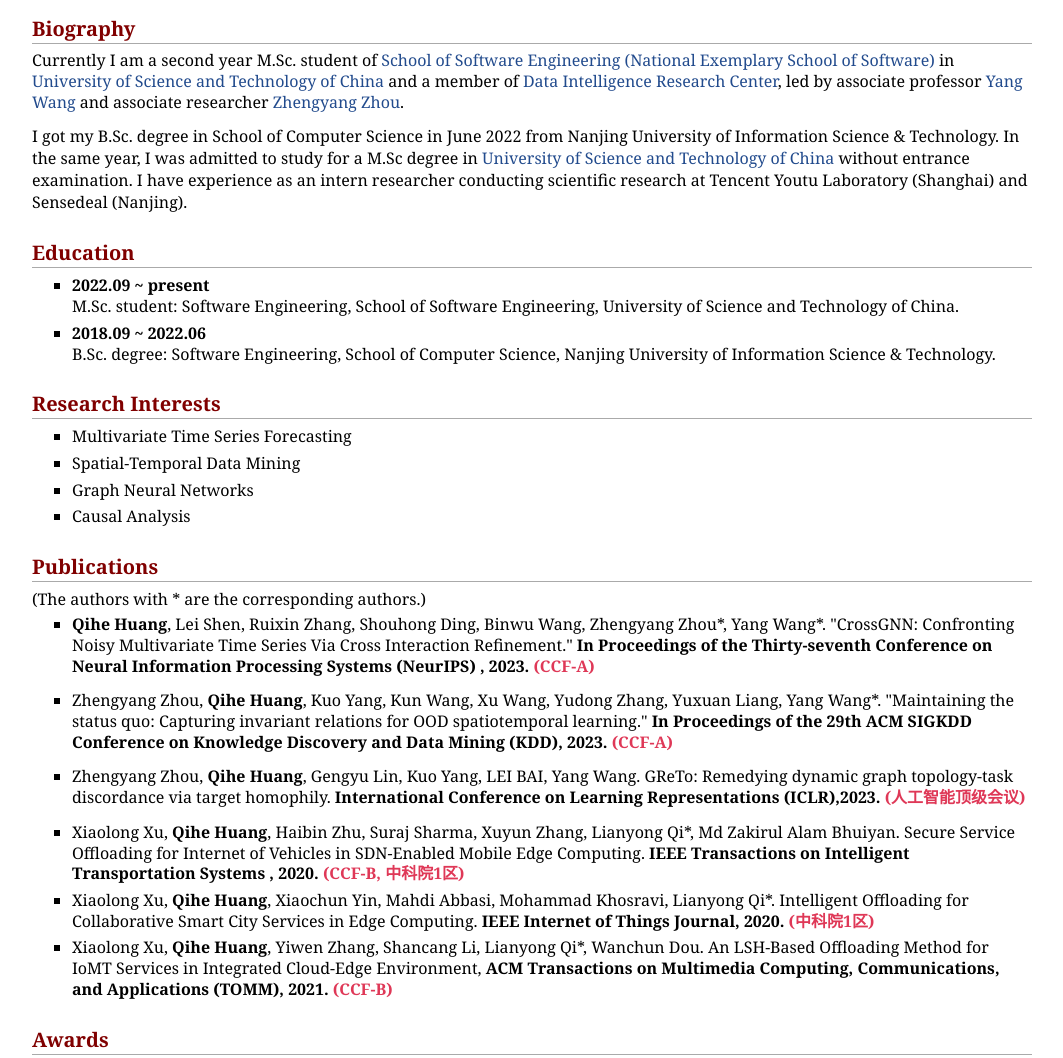
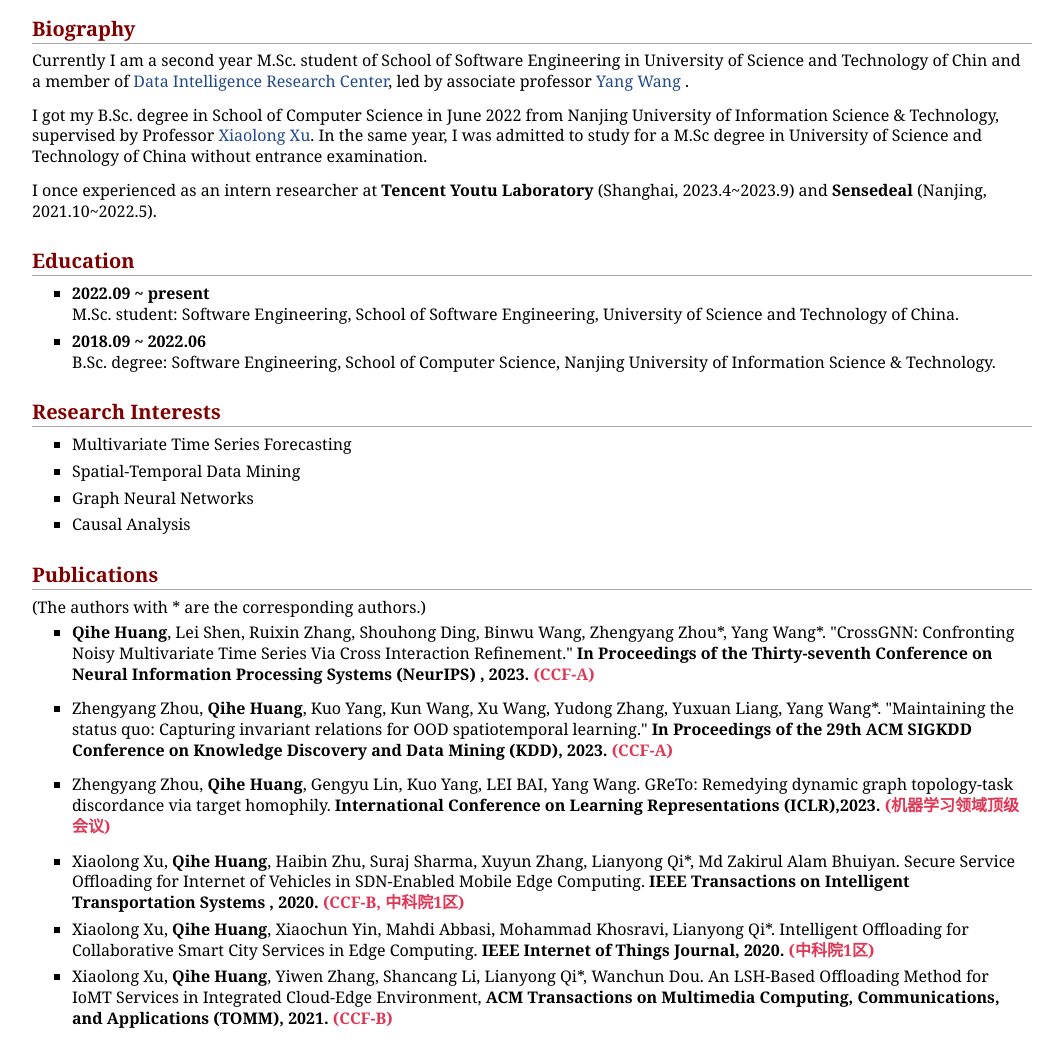
Before and after one commit to h505023992/qhuang, a plain HTML site: page index.html in a window 1280 px wide. Shown: the part 360-1418 px from the top of the page, without its empty margins (108-1171 px from the left). Drawn offline with Linux system fonts and the light colour scheme.

Commit message:
Add files via upload

```diff
--- a/index.html
+++ b/index.html
@@ -20,7 +20,7 @@ M.Sc. Student, <a href="http://di.ustc.edu.cn/" target="_blank">Data Intelligenc
 <a href="https://sse.ustc.edu.cn/" target="_blank">School of Software Engineering</a> <br>
 <a href="https://sz.ustc.edu.cn/" target="_blank">Suzhou Institute for Advanced Research</a> <br>
 <a href="https://ustc.edu.cn/" target="_blank">University of Science and Technology of China</a> <br><br>
-<b>Supervisor</b>: Associate Professor <a href="http://staff.ustc.edu.cn/~angyan/" target="_blank"> Yang Wang</a> / Associate Researcher <a href="http://home.ustc.edu.cn/~zzy0929/Home/" target="_blank"> Zhengyang Zhou</a> <br>
+<b>Supervisor</b>: Associate Professor <a href="http://staff.ustc.edu.cn/~angyan/" target="_blank"> Yang Wang</a> & Associate Researcher <a href="http://home.ustc.edu.cn/~zzy0929/Home/" target="_blank"> Zhengyang Zhou</a> <br>
 </p>
 </td>
 
@@ -29,9 +29,13 @@ M.Sc. Student, <a href="http://di.ustc.edu.cn/" target="_blank">Data Intelligenc
 
 
 <h2>Biography</h2>
-<p>Currently I am a second year M.Sc. student of <a href="https://sse.ustc.edu.cn/" target="_blank">School of Software Engineering (National Exemplary School of Software)</a> in <a href="https://ustc.edu.cn/" target="_blank">University of Science and Technology of China</a> and a member of <a href="http://di.ustc.edu.cn/" target="_blank">Data Intelligence Research Center</a>, led by associate professor <a href="http://staff.ustc.edu.cn/~angyan/" target="_blank"> Yang Wang </a> and associate researcher <a href="http://home.ustc.edu.cn/~zzy0929/Home/" target="_blank"> Zhengyang Zhou</a>. </p>
-I got my B.Sc. degree in School of Computer Science in June 2022 from Nanjing University of Information Science &amp; Technology. In the same year, I was admitted to study for a M.Sc degree in <a href="http://www.ustc.edu.cn/" target="_blank">University of Science and Technology of China</a> without entrance examination. I have experience as an intern researcher conducting scientific research at Tencent Youtu Laboratory (Shanghai) and Sensedeal (Nanjing).
+<p>Currently I am a second year M.Sc. student of School of Software Engineering in University of Science and Technology of Chin and a member of <a href="http://di.ustc.edu.cn/" target="_blank">Data Intelligence Research Center</a>, led by associate professor <a href="http://staff.ustc.edu.cn/~angyan/" target="_blank"> Yang Wang </a>. </p>
+<p>
+I got my B.Sc. degree in School of Computer Science in June 2022 from Nanjing University of Information Science &amp  Technology, supervised by Professor <a href="https://faculty.nuist.edu.cn/xuxiaolong/zh_CN/index.htm" target="_blank">Xiaolong Xu</a>. In the same year, I was admitted to study for a M.Sc degree in University of Science and Technology of China without entrance examination. </p>
 
+<p>
+I once experienced as an intern researcher at <b>Tencent Youtu Laboratory</b> (Shanghai, 2023.4~2023.9) and <b>Sensedeal </b>(Nanjing, 2021.10~2022.5).
+</p>
 <h2>Education</h2>
 <ul>
     <li><p><b>2022.09 ~ present</b><br>M.Sc. student: Software Engineering, School of Software Engineering, University of Science and Technology of China.</p></li>
@@ -54,7 +58,7 @@ I got my B.Sc. degree in School of Computer Science in June 2022 from Nanjing Un
   <li><p> <b>Qihe Huang</b>, Lei Shen, Ruixin Zhang, Shouhong Ding, Binwu Wang, Zhengyang Zhou*, Yang Wang*. "CrossGNN: Confronting Noisy Multivariate Time Series Via Cross Interaction Refinement." <b>In Proceedings of the Thirty-seventh Conference on Neural Information Processing Systems (NeurIPS) , 2023. <span style="color:#df3857;">(CCF-A)</span> </b></li></p>
 
 <li><p> Zhengyang Zhou, <b>Qihe Huang</b>, Kuo Yang, Kun Wang, Xu Wang, Yudong Zhang, Yuxuan Liang, Yang Wang*. "Maintaining the status quo: Capturing invariant relations for OOD spatiotemporal learning." <b>In Proceedings of the 29th ACM SIGKDD Conference on Knowledge Discovery and Data Mining (KDD), 2023. <span style="color:#df3857;">(CCF-A)</span> </b> </li></p>
-<li><p> Zhengyang Zhou, <b>Qihe Huang</b>, Gengyu Lin, Kuo Yang, LEI BAI, Yang Wang. GReTo: Remedying dynamic graph topology-task discordance via target homophily. <b>International Conference on Learning Representations (ICLR),2023. <span style="color:#df3857;">(人工智能顶级会议)</span></b>  </li></p>
+<li><p> Zhengyang Zhou, <b>Qihe Huang</b>, Gengyu Lin, Kuo Yang, LEI BAI, Yang Wang. GReTo: Remedying dynamic graph topology-task discordance via target homophily. <b>International Conference on Learning Representations (ICLR),2023. <span style="color:#df3857;">(机器学习领域顶级会议)</span></b>  </li></p>
 <li><p> Xiaolong Xu, <b>Qihe Huang</b>, Haibin Zhu, Suraj Sharma, Xuyun Zhang, Lianyong Qi*, Md Zakirul Alam Bhuiyan. Secure Service Offloading for Internet of Vehicles in SDN-Enabled Mobile Edge Computing. <b>IEEE Transactions on Intelligent Transportation Systems , 2020. <span style="color:#df3857;">(CCF-B, 中科院1区)</span> </b></p></li>
 <li><p> Xiaolong Xu, <b>Qihe Huang</b>, Xiaochun Yin, Mahdi Abbasi, Mohammad Khosravi, Lianyong Qi*. Intelligent Offloading for Collaborative Smart City Services in Edge Computing. <b>IEEE Internet of Things Journal, 2020. <span style="color:#df3857;">(中科院1区)</span></b></p></li>
 <li><p> Xiaolong Xu, <b>Qihe Huang</b>, Yiwen Zhang, Shancang Li, Lianyong Qi*, Wanchun Dou. An LSH-Based Offloading Method for IoMT Services in Integrated Cloud-Edge Environment, <b>ACM Transactions on Multimedia Computing, Communications, and Applications (TOMM), 2021. <span style="color:#df3857;">(CCF-B)</span> </b></p></li>
@@ -98,7 +102,7 @@ Office 216, Sixian Building, West Campus, Suzhou Institute for Advanced Research
 <div id="footer">
 
 <div id="footer-text">
-Last updated 2023.9.25
+Last updated 2023.9.26
 </div>
 
 
```
